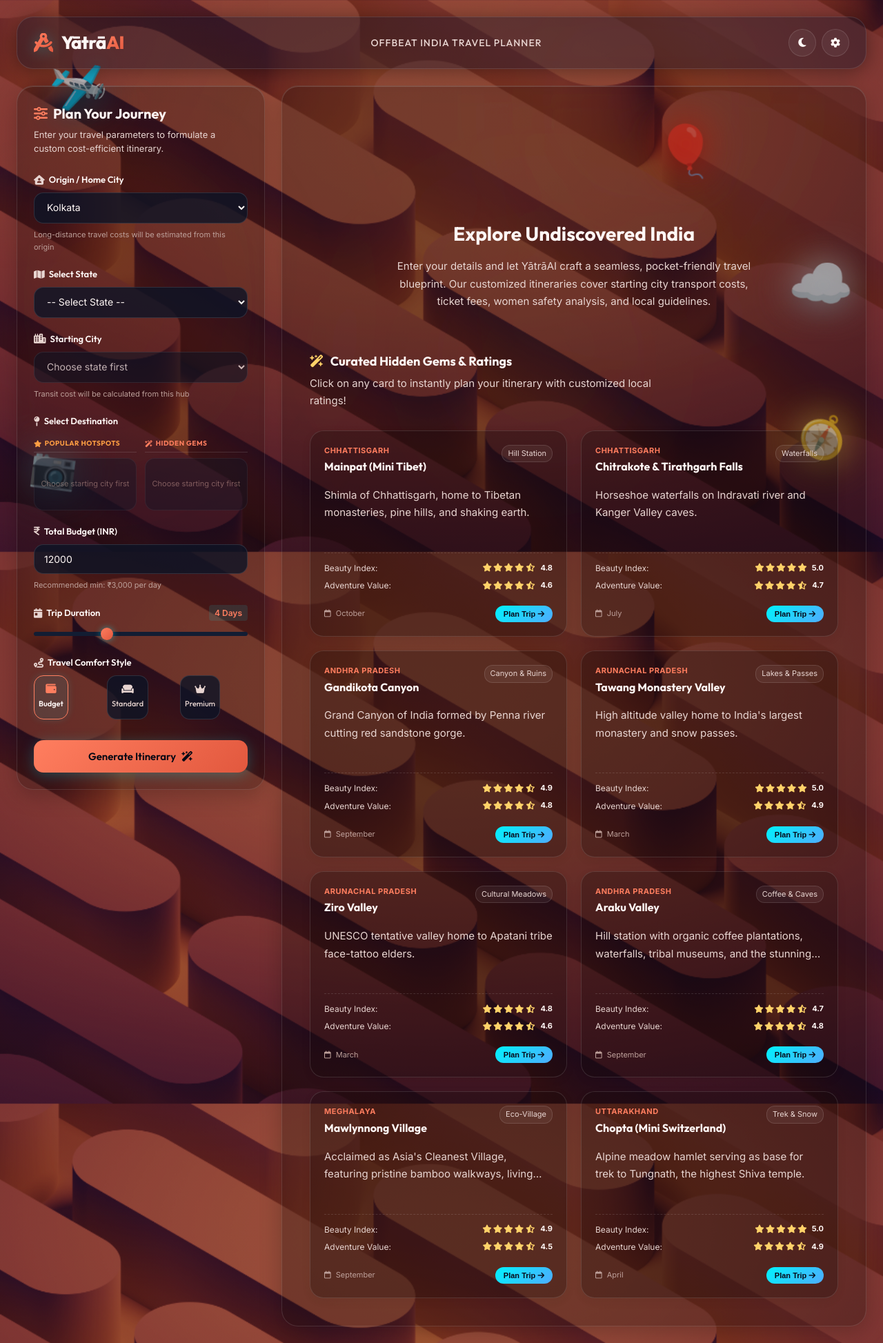
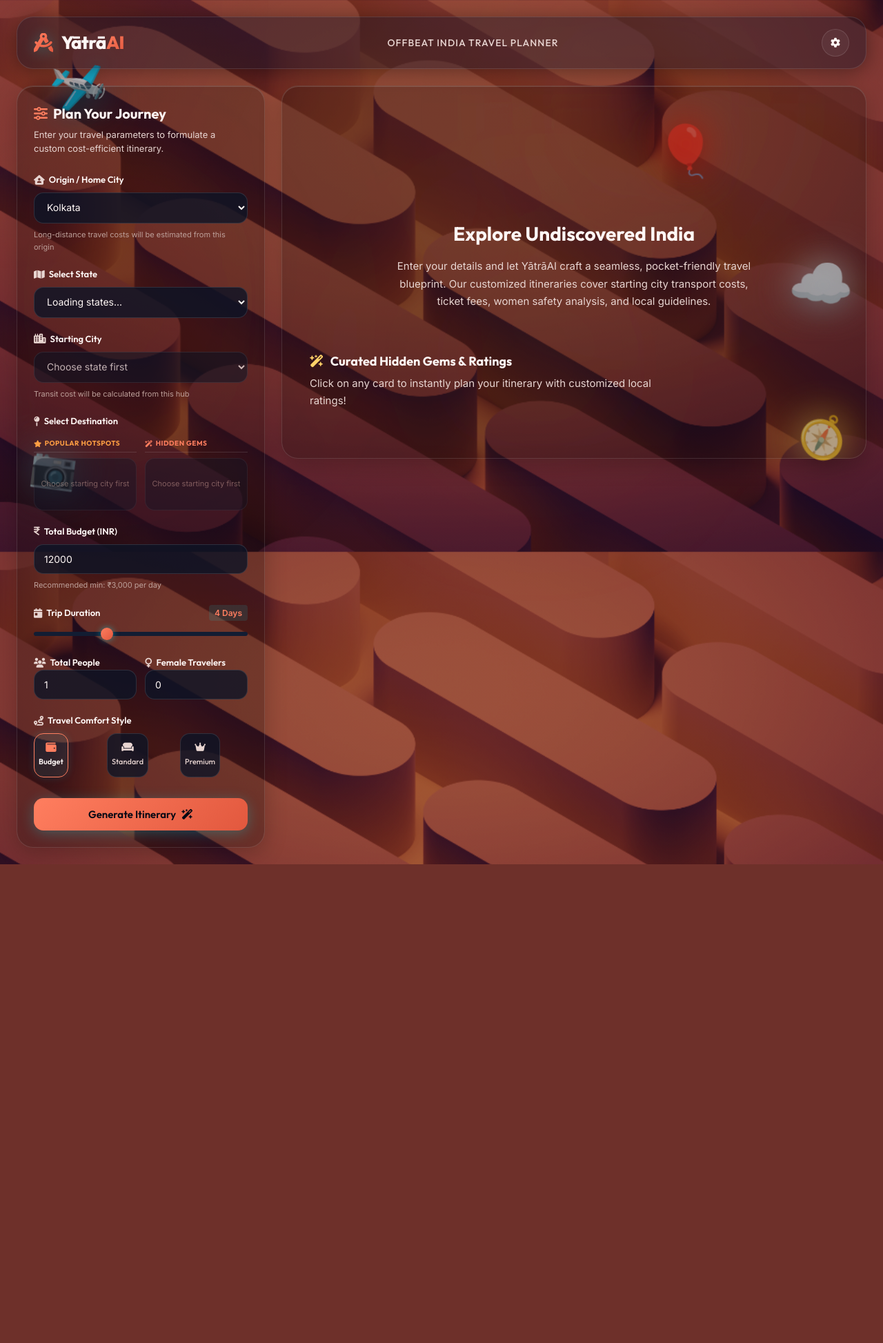
Before and after one commit to Rajchoudhary07/india-travel-planner, a Flask app: page / in a window 1280 px wide. Shown: the whole page at 69% size. After the commit the page ends 1253 px from the top, so only its background shows below. Run offline with Flask 3, Linux system fonts and the light colour scheme.

Commit message:
feat: add travelers count, women safety logic, grouped packing checklist, and force permanent dark mode

```diff
--- a/app.py
+++ b/app.py
@@ -76,6 +76,8 @@ def handle_generate_itinerary():
         budget = data.get("budget")
         travel_style = data.get("travel_style", "mid_range")
         api_key = data.get("api_key") # User-provided API key from frontend
+        total_travelers = int(data.get("total_travelers", 1))
+        female_travelers = int(data.get("female_travelers", 0))
 
         # Validations
         if not place_id:
@@ -104,6 +106,8 @@ def handle_generate_itinerary():
             days=days,
             budget=int(budget),
             travel_style=travel_style,
+            total_travelers=total_travelers,
+            female_travelers=female_travelers,
             api_key=api_key
         )
 
--- a/static/js/app.js
+++ b/static/js/app.js
@@ -199,10 +199,7 @@ const elements = {
     partnersTableBody: document.getElementById('partners-table-body'),
     clearPartners: document.getElementById('clear-partners'),
 
-    // Theme elements
-    themeToggle: document.getElementById('theme-toggle'),
-    themeIconSun: document.getElementById('theme-icon-sun'),
-    themeIconMoon: document.getElementById('theme-icon-moon')
+    // Theme elements (Forced Dark Mode)
 };
 
 // ==========================================================================
@@ -238,17 +235,9 @@ function initApp() {
         elements.userBookingAid.value = savedBookingAid;
     }
 
-    // Load saved Theme mode
-    const savedTheme = localStorage.getItem('theme') || 'dark';
-    if (savedTheme === 'light') {
-        document.body.classList.add('light-theme');
-        if (elements.themeIconSun) elements.themeIconSun.style.display = 'inline-block';
-        if (elements.themeIconMoon) elements.themeIconMoon.style.display = 'none';
-    } else {
+    // Load saved Theme mode (Forced Dark Mode Only)
     document.body.classList.remove('light-theme');
-        if (elements.themeIconSun) elements.themeIconSun.style.display = 'none';
-        if (elements.themeIconMoon) elements.themeIconMoon.style.display = 'inline-block';
-    }
+    localStorage.setItem('theme', 'dark');
 
     // 2. Fetch available destinations list
     fetchDestinations();
@@ -327,26 +316,7 @@ function bindEvents() {
         elements.settingsPanel.classList.add('hidden');
     });
 
-    // Theme Toggle listener
-    elements.themeToggle.addEventListener('click', () => {
-        document.body.classList.toggle('light-theme');
-        const isLight = document.body.classList.contains('light-theme');
-
-        if (isLight) {
-            localStorage.setItem('theme', 'light');
-            if (elements.themeIconSun) elements.themeIconSun.style.display = 'inline-block';
-            if (elements.themeIconMoon) elements.themeIconMoon.style.display = 'none';
-        } else {
-            localStorage.setItem('theme', 'dark');
-            if (elements.themeIconSun) elements.themeIconSun.style.display = 'none';
-            if (elements.themeIconMoon) elements.themeIconMoon.style.display = 'inline-block';
-        }
-
-        // Redraw map with correct tiles if an itinerary is loaded
-        if (travelMap && activeItinerary) {
-            renderMap(activeItinerary);
-        }
-    });
+
 
     // 3D Parallax & Cursor Spotlight tracking
     document.addEventListener('mousemove', (e) => {
@@ -389,6 +359,8 @@ function bindEvents() {
         const days = parseInt(elements.quickPlanDays.value);
         const budget = parseFloat(elements.quickPlanBudget.value);
         const travelStyle = elements.quickPlanStyle.value;
+        const travelers = parseInt(document.getElementById('quick-plan-travelers').value) || 1;
+        const female = parseInt(document.getElementById('quick-plan-female').value) || 0;
 
         elements.quickPlanModal.classList.add('hidden');
 
@@ -406,6 +378,8 @@ function bindEvents() {
             elements.daysInput.value = days;
             elements.daysVal.textContent = `${days} Days`;
             elements.budgetInput.value = budget;
+            document.getElementById('travelers-input').value = travelers;
+            document.getElementById('female-travelers-input').value = female;
 
             // Select the active radio button for style
             const radio = document.querySelector(`input[name="travel-style"][value="${travelStyle}"]`);
@@ -835,6 +809,8 @@ async function generateItinerary() {
     const budget = parseFloat(elements.budgetInput.value);
     const travelStyle = document.querySelector('input[name="travel-style"]:checked').value;
     const apiKey = localStorage.getItem('gemini_api_key') || '';
+    const totalTravelers = parseInt(document.getElementById('travelers-input').value) || 1;
+    const femaleTravelers = parseInt(document.getElementById('female-travelers-input').value) || 0;
 
     if (!placeId || !startingCity) {
         showNotification('Input Needed', 'Please complete State, City, and Destination selections.', 'info');
@@ -873,6 +849,8 @@ async function generateItinerary() {
                 days: days,
                 budget: budget,
                 travel_style: travelStyle,
+                total_travelers: totalTravelers,
+                female_travelers: femaleTravelers,
                 api_key: apiKey
             })
         });
@@ -1654,60 +1632,82 @@ function renderSponsoredStay(data) {
 function renderPackingChecklist(data) {
     const container = elements.packingChecklistContainer;
     container.innerHTML = '';
+    container.style.display = 'block'; // Reset to block to allow vertical categories flow
 
     const dest = data.destination.toLowerCase();
-    let baseItems = [];
-
-    // Categorize based on destination name keywords
+
+    // Core shared essentials
+    const commonItems = [
+        { name: "Universal Travel Adapter Plug", icon: "fa-solid fa-plug" },
+        { name: "Fast Charging 20000mAh Power Bank", icon: "fa-solid fa-battery-three-quarters" },
+        { name: "First Aid Kit & Motion Sickness Pills", icon: "fa-solid fa-kit-medical" },
+        { name: "RFID Blocking Travel Document Holder", icon: "fa-solid fa-passport" },
+        { name: "Hand Sanitizer & Pocket Wet Wipes", icon: "fa-solid fa-soap" },
+        { name: "Insulated Thermal Water Bottle", icon: "fa-solid fa-bottle-water" },
+        { name: "Lightweight Anti-Theft Daypack", icon: "fa-solid fa-backpack" }
+    ];
+
+    // Destination-specific extras to append to common
     if (dest.includes('beach') || dest.includes('goa') || dest.includes('vizag') || dest.includes('visakhapatnam')) {
-        // Beach / Coastal Category
-        baseItems = [
+        commonItems.push(
             { name: "Waterproof Beach Mat Blanket", icon: "fa-solid fa-sheet-plastic" },
             { name: "SPF 50 Broad Spectrum Sunscreen", icon: "fa-solid fa-sun" },
             { name: "Polarized UV400 Sunglasses", icon: "fa-solid fa-glasses" },
             { name: "Waterproof Dry Bag for Phones", icon: "fa-solid fa-bag-shopping" },
             { name: "Quick Dry Microfiber Beach Towel", icon: "fa-solid fa-rug" },
             { name: "Anti Slip Beach Slippers Water Shoes", icon: "fa-solid fa-shoe-prints" }
-        ];
+        );
     } else if (dest.includes('mainpat') || dest.includes('tawang') || dest.includes('monastery') || dest.includes('mountain') || dest.includes('hill') || dest.includes('shimla') || dest.includes('rishikesh')) {
-        // Mountain / High-Altitude / Hill Station Category
-        baseItems = [
+        commonItems.push(
             { name: "Thermal Inner Wear Set Fleece Lined", icon: "fa-solid fa-shirt" },
             { name: "Waterproof Windproof Winter Jacket", icon: "fa-solid fa-person-snowboarding" },
             { name: "Waterproof Hiking Backpack 50L", icon: "fa-solid fa-backpack" },
             { name: "Waterproof Trekking Shoes with Grip", icon: "fa-solid fa-shoe-prints" },
-            { name: "Polarized Hiking Sunglasses", icon: "fa-solid fa-glasses" },
-            { name: "Mini Emergency First Aid Kit", icon: "fa-solid fa-kit-medical" }
-        ];
+            { name: "Polarized Hiking Sunglasses", icon: "fa-solid fa-glasses" }
+        );
     } else if (dest.includes('forest') || dest.includes('bubble') || dest.includes('falls') || dest.includes('waterfall') || dest.includes('chitrakote') || dest.includes('jungle') || dest.includes('valley')) {
-        // Forest / Jungle / Waterfall / Nature Walk Category
-        baseItems = [
+        commonItems.push(
             { name: "Waterproof Rain Poncho Raincoat", icon: "fa-solid fa-cloud-showers-water" },
             { name: "Natural Insect Mosquito Repellent Spray", icon: "fa-solid fa-spray-can" },
             { name: "Waterproof Dry Bag for Electronics", icon: "fa-solid fa-bag-shopping" },
             { name: "Waterproof Hiking Trekking Shoes", icon: "fa-solid fa-shoe-prints" },
-            { name: "LED Rechargeable Headlamp Flashlight", icon: "fa-solid fa-lightbulb" },
-            { name: "Mini Emergency First Aid Kit", icon: "fa-solid fa-kit-medical" }
+            { name: "LED Rechargeable Headlamp Flashlight", icon: "fa-solid fa-lightbulb" }
+        );
+    }
+
+    const menItems = [
+        { name: "Travel Beard Trimmer & Shaving Kit", icon: "fa-solid fa-scissors" },
+        { name: "Quick-Dry Men's Polo Shirts", icon: "fa-solid fa-shirt" },
+        { name: "Lightweight Travel Cargo Shorts", icon: "fa-solid fa-person-shelter" },
+        { name: "Men's Deodorant Stick & Grooming Wax", icon: "fa-solid fa-user" }
     ];
-    } else {
-        // General / Urban / Heritage City Category
-        baseItems = [
-            { name: "Universal Travel Adapter Plug", icon: "fa-solid fa-plug" },
-            { name: "Fast Charging 20000mAh Power Bank", icon: "fa-solid fa-battery-three-quarters" },
-            { name: "RFID Blocking Travel Wallet Passport Holder", icon: "fa-solid fa-wallet" },
-            { name: "Anti Theft Lightweight Daypack", icon: "fa-solid fa-backpack" },
-            { name: "Compact Travel Umbrella Windproof", icon: "fa-solid fa-umbrella" },
-            { name: "Reusable Insulated Water Bottle", icon: "fa-solid fa-bottle-water" }
+
+    const womenItems = [
+        { name: "Female Hygiene Products & Disposal Bags", icon: "fa-solid fa-pump-soap" },
+        { name: "Personal Safety Alarm Whistle / Spray", icon: "fa-solid fa-bell" },
+        { name: "Cotton Dupatta / Scarf (for religious entries)", icon: "fa-solid fa-feather" },
+        { name: "Hydrating Moisturizer & Lip Balm SPF", icon: "fa-solid fa-sparkles" },
+        { name: "Hair Ties, Bobby Pins & Compact Brush", icon: "fa-solid fa-wand-magic" }
     ];
-    }
 
     const amazonTag = localStorage.getItem('amazon_affiliate_tag') || 'offbeatyatra2-21';
 
-    baseItems.forEach((item, idx) => {
+    function createGroup(title, iconClass, items, itemOffsetId) {
+        const groupDiv = document.createElement('div');
+        groupDiv.className = 'packing-category-group';
+
+        const header = document.createElement('h4');
+        header.innerHTML = `<i class="${iconClass}"></i> ${title}`;
+        groupDiv.appendChild(header);
+
+        const grid = document.createElement('div');
+        grid.className = 'packing-grid';
+
+        items.forEach((item, index) => {
             const card = document.createElement('div');
             card.className = 'packing-item-card';
 
-        const itemId = `pack-item-${idx}`;
+            const itemId = `pack-item-${itemOffsetId}-${index}`;
             const searchUrl = `https://www.amazon.in/s?k=${encodeURIComponent(item.name)}&tag=${amazonTag}`;
 
             card.innerHTML = `
@@ -1723,7 +1723,6 @@ function renderPackingChecklist(data) {
                 </a>
             `;
 
-        // Add checkbox listener to toggle checked state card class
             const checkbox = card.querySelector('.packing-checkbox');
             checkbox.addEventListener('change', (e) => {
                 if (e.target.checked) {
@@ -1733,8 +1732,18 @@ function renderPackingChecklist(data) {
                 }
             });
 
-        container.appendChild(card);
-    });
+            grid.appendChild(card);
+        });
+
+        groupDiv.appendChild(grid);
+        return groupDiv;
+    }
+
+    // Append groups in order: Men, Women, Both
+    container.appendChild(createGroup("Men's Specific Essentials", "fa-solid fa-mars", menItems, "men"));
+    container.appendChild(createGroup("Women's Specific & Safety Essentials", "fa-solid fa-venus", womenItems, "women"));
+    container.appendChild(createGroup("Shared Travel Essentials (For Both)", "fa-solid fa-people-arrows", commonItems, "both"));
+}
 }
 
 function renderPartnersTable() {
--- a/templates/index.html
+++ b/templates/index.html
@@ -60,10 +60,7 @@
             </div>
             <div class="header-tagline">Offbeat India Travel Planner</div>
             <div class="api-key-container" style="display: flex; gap: 8px;">
-                <button id="theme-toggle" class="btn btn-icon" title="Toggle Theme" style="font-size: 15px;">
-                    <i class="fa-solid fa-sun" id="theme-icon-sun" style="display: none;"></i>
-                    <i class="fa-solid fa-moon" id="theme-icon-moon"></i>
-                </button>
+
                 <button id="settings-toggle" class="btn btn-icon" title="API Settings">
                     <i class="fa-solid fa-gear"></i>
                 </button>
@@ -269,6 +266,17 @@
                         </div>
                     </div>
 
+                    <div style="display: grid; grid-template-columns: 1fr 1fr; gap: 10px;">
+                        <div class="form-group">
+                            <label for="quick-plan-travelers"><i class="fa-solid fa-users"></i> Total People</label>
+                            <input type="number" id="quick-plan-travelers" class="form-input" min="1" max="20" value="1" required>
+                        </div>
+                        <div class="form-group">
+                            <label for="quick-plan-female"><i class="fa-solid fa-venus"></i> Female Travelers</label>
+                            <input type="number" id="quick-plan-female" class="form-input" min="0" max="20" value="0" required>
+                        </div>
+                    </div>
+
                     <div class="form-group">
                         <label for="quick-plan-budget"><i class="fa-solid fa-indian-rupee-sign"></i> Total Budget (INR)</label>
                         <input type="number" id="quick-plan-budget" class="form-input" min="2000" max="100000" value="12000" required>
@@ -434,6 +442,18 @@
                             <span id="days-val">4 Days</span>
                         </div>
                         <input type="range" id="days-input" min="3" max="6" value="4" class="form-slider">
+                    </div>
+
+                    <!-- Travelers Count Input Group -->
+                    <div class="form-group" style="display: grid; grid-template-columns: 1fr 1fr; gap: 12px;">
+                        <div>
+                            <label for="travelers-input"><i class="fa-solid fa-users"></i> Total People</label>
+                            <input type="number" id="travelers-input" class="form-input" min="1" max="20" value="1" required style="width: 100%;">
+                        </div>
+                        <div>
+                            <label for="female-travelers-input"><i class="fa-solid fa-venus"></i> Female Travelers</label>
+                            <input type="number" id="female-travelers-input" class="form-input" min="0" max="20" value="0" required style="width: 100%;">
+                        </div>
                     </div>
 
                     <!-- Travel Style -->
```
Also changed, not shown: ai_engine.py (+34 -15 lines), static/css/style.css (+30 -0 lines). Lines whose indentation alone changed are shown as unchanged.
